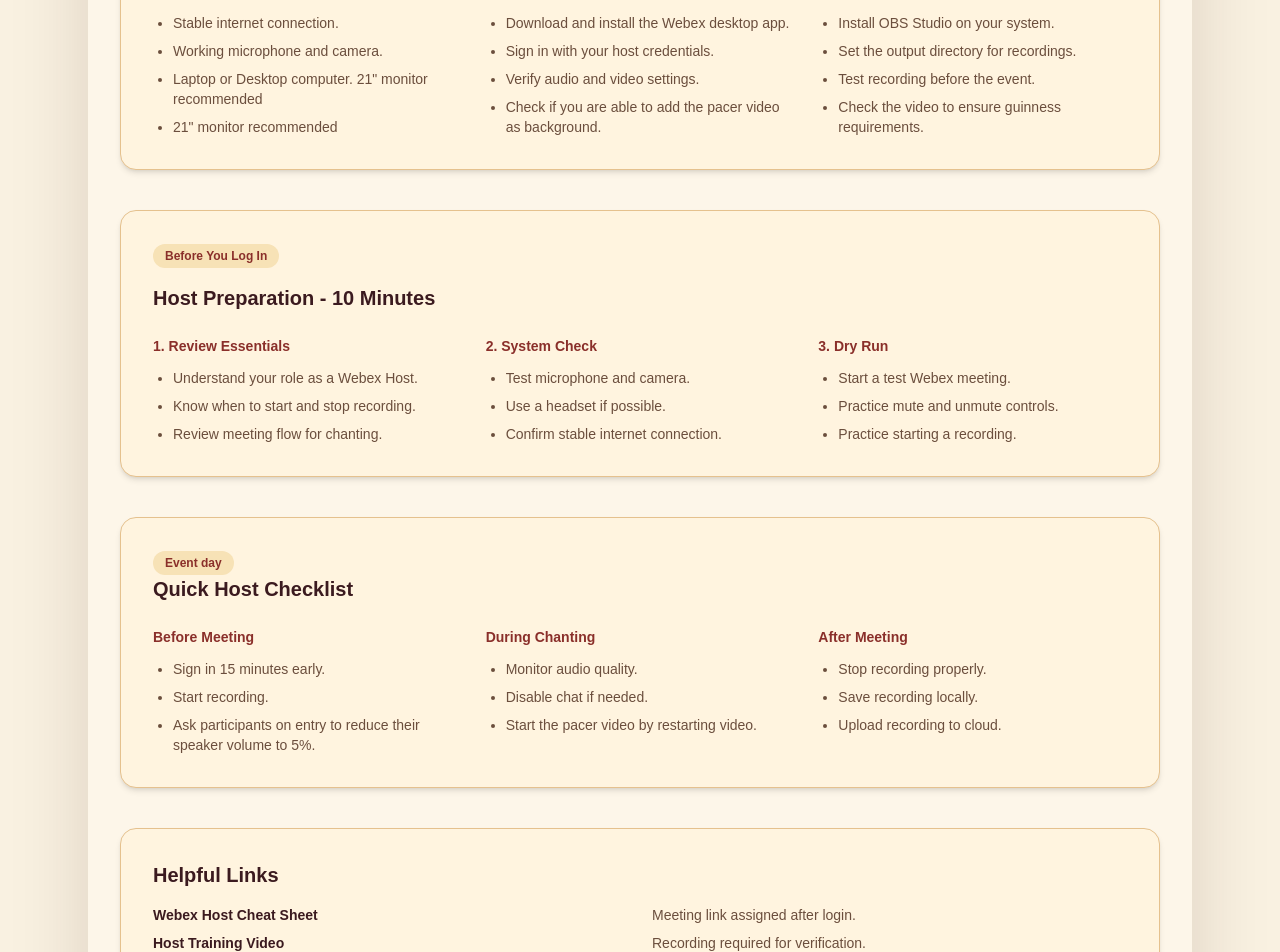
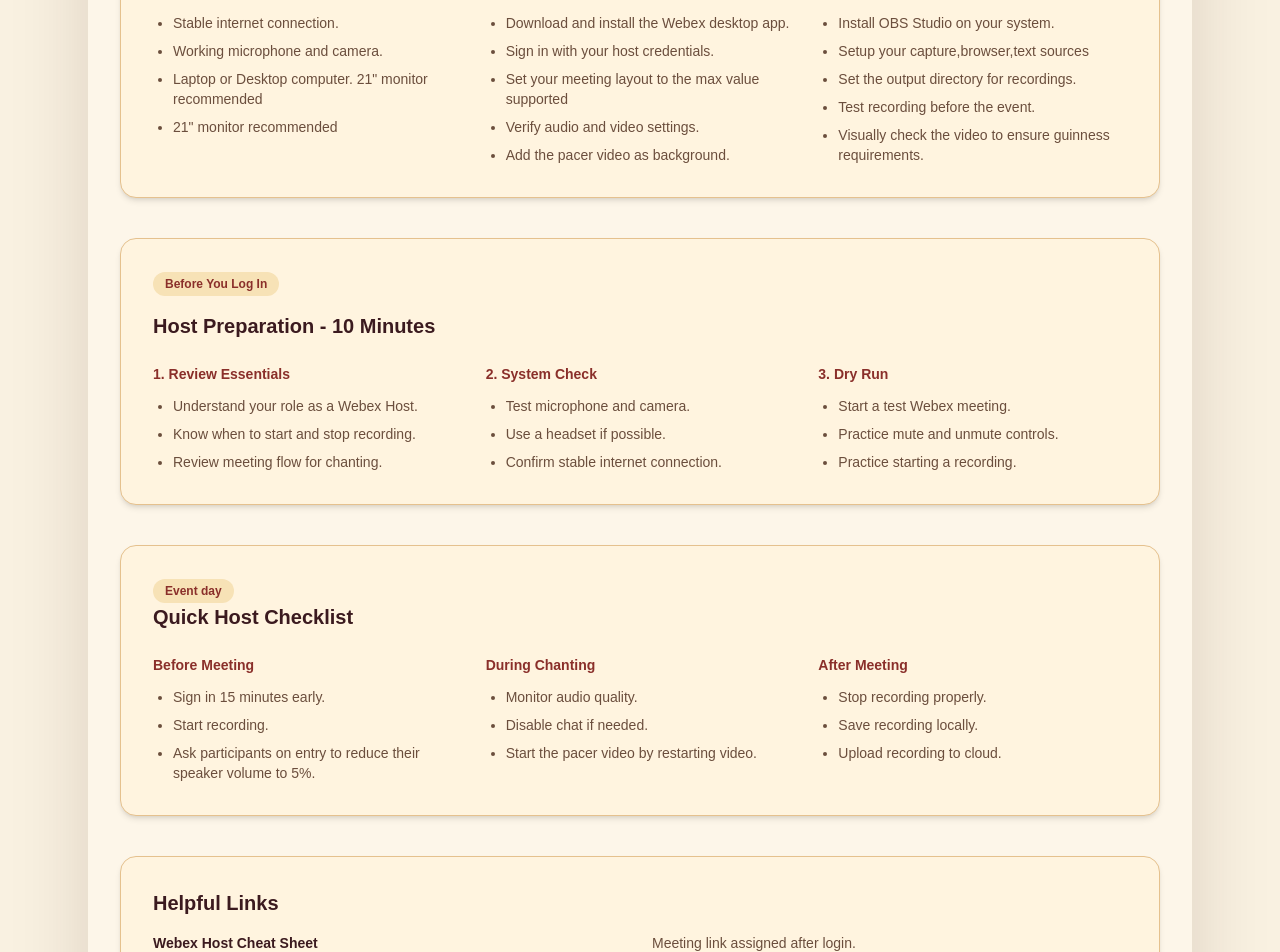
Before and after one commit to iamgoutham/webexwebex-event-admin, a Next.js app: page / in a window 1280 px wide. Shown: the part 720-1672 px from the top of the page. Built offline with nearby package versions, Linux system fonts and the light colour scheme; no server answers.

Commit message:
Updated dashboard

```diff
--- a/src/app/page.tsx
+++ b/src/app/page.tsx
@@ -62,7 +62,6 @@ export default async function Home() {
               <li>Working microphone and camera.</li>
               <li>Laptop or Desktop computer. 21" monitor recommended</li>
               <li>21" monitor recommended</li>
-
             </ul>
           </div>
           <div>
@@ -72,8 +71,9 @@ export default async function Home() {
             <ul className="mt-3 list-disc space-y-2 pl-5 text-sm text-[#6b4e3d]">
               <li>Download and install the Webex desktop app.</li>
               <li>Sign in with your host credentials.</li>
+              <li>Set your meeting layout to the max value supported</li>
               <li>Verify audio and video settings.</li>
-              <li>Check if you are able to add the pacer video as background.</li>
+              <li>Add the pacer video as background.</li>
             </ul>
           </div>
           <div>
@@ -82,9 +82,10 @@ export default async function Home() {
             </h3>
             <ul className="mt-3 list-disc space-y-2 pl-5 text-sm text-[#6b4e3d]">
               <li>Install OBS Studio on your system.</li>
+              <li>Setup your capture,browser,text sources</li>
               <li>Set the output directory for recordings.</li>
               <li>Test recording before the event.</li>
-              <li>Check the video to ensure guinness requirements.</li>
+              <li>Visually check the video to ensure guinness requirements.</li>
             </ul>
           </div>
         </div>
@@ -191,7 +192,7 @@ export default async function Home() {
                 rel="noreferrer"
                 className="font-semibold text-[#3b1a1f] hover:text-[#8a2f2a]"
               >
-                Host Training Video
+                Host Background Pacer Video
               </a>
             </li>
             <li>
```
